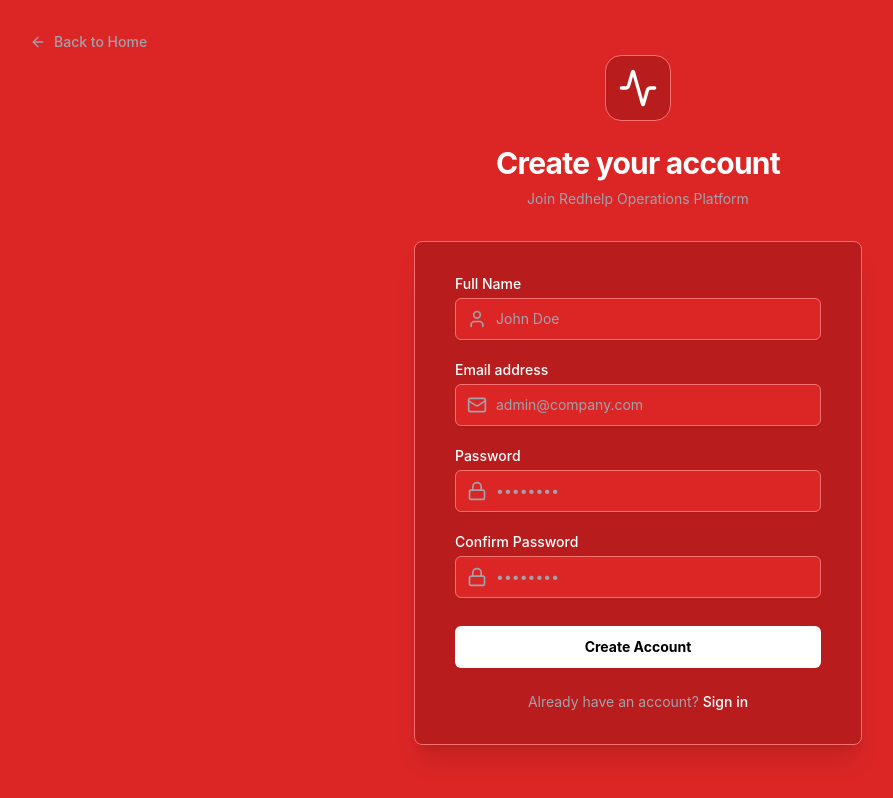
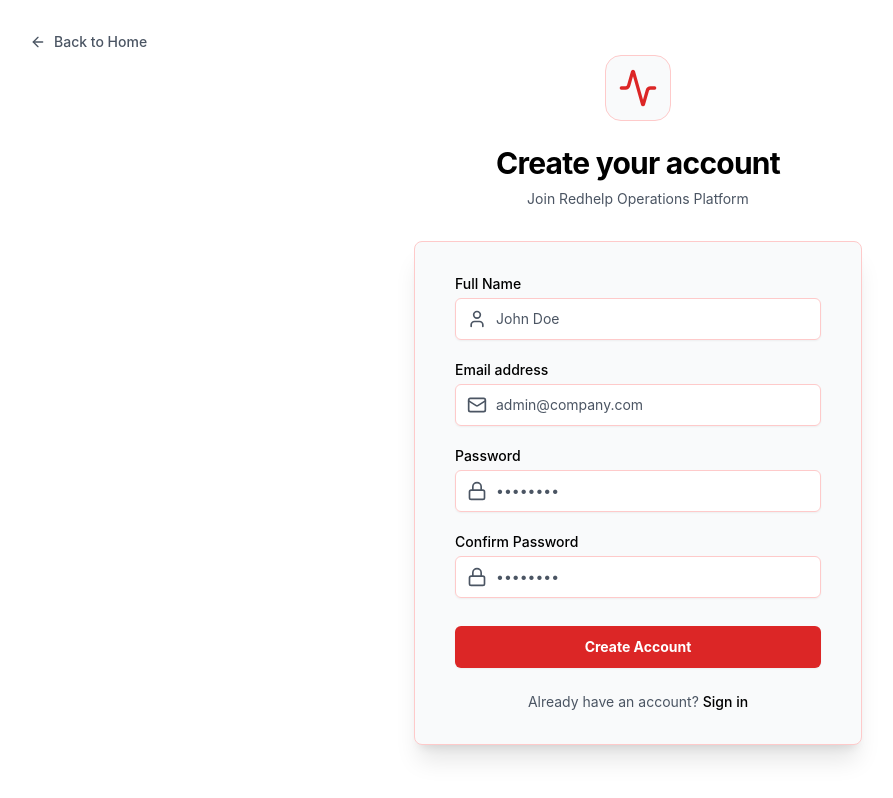
Before and after one commit to betel1221/Redcloud, a React (Vite) app: page /signup in a window 1280 px wide. Shown: the whole page, without its empty margins (2-895 px from the left). Built offline with nearby package versions, Linux system fonts and the light colour scheme.

Commit message:
Fix button styles for white/red theme

```diff
--- /dev/null
+++ b/invert_colors.cjs
@@ -0,0 +1,51 @@
+const fs = require('fs');
+const files = [
+  'd:/betel/vs/RedCloud/src/pages/Landing.tsx',
+  'd:/betel/vs/RedCloud/src/pages/Login.tsx',
+  'd:/betel/vs/RedCloud/src/pages/Signup.tsx',
+  'd:/betel/vs/RedCloud/tailwind.config.js'
+];
+
+files.forEach(f => {
+  let text = fs.readFileSync(f, 'utf8');
+
+  // 1. Text colors inversion
+  // Turn existing white text to black
+  text = text.replace(/text-white/g, 'text-black');
+
+  // Turn muted gray text to darker gray for readability on white
+  text = text.replace(/#A1A1AA/g, '#4B5563');
+
+  // 2. Buttons inversion
+  // The primary buttons were bg-white text-black. We want them to be Red background with White text.
+  text = text.replace(/bg-white text-black/g, 'bg-[#DC2626] text-white');
+
+  // Loaders inside buttons should also be white now
+  text = text.replace(/text-black/g, (match, offset, str) => {
+    // If it's the text-black we just inverted from text-white, keep it.
+    // Actually, just change the Loader2 text-black manually.
+    return match;
+  });
+  text = text.replace(/animate-spin text-black/g, 'animate-spin text-white');
+
+  // 3. Backgrounds inversion
+  text = text.replace(/#DC2626/g, '#FFFFFF'); // Main background -> White
+  text = text.replace(/#B91C1C/g, '#F9FAFB'); // Card background -> Light Gray
+
+  // 4. Borders and Hover states
+  text = text.replace(/#F87171/g, '#FECACA'); // Borders -> Very light red
+  text = text.replace(/#991B1B/g, '#FEE2E2'); // Hover states -> Light red
+
+  // 5. Adjust translucent whites (from the dark mode) to translucent reds (for light mode)
+  text = text.replace(/bg-white\//g, 'bg-[#DC2626]/');
+  text = text.replace(/border-white\//g, 'border-[#DC2626]/');
+
+  // 6. Fix specific logos/icons to be Red instead of Black so they pop
+  text = text.replace(/Activity className="w-8 h-8 text-black"/g, 'Activity className="w-8 h-8 text-[#DC2626]"');
+  text = text.replace(/Activity className="w-6 h-6 text-black"/g, 'Activity className="w-6 h-6 text-[#DC2626]"');
+  text = text.replace(/Activity className="w-10 h-10 text-black"/g, 'Activity className="w-10 h-10 text-[#DC2626]"');
+
+  fs.writeFileSync(f, text);
+});
+
+console.log('Switched to White Base / Red Accents successfully!');
--- a/src/pages/Login.tsx
+++ b/src/pages/Login.tsx
@@ -44,28 +44,28 @@
   };
 
   return (
-    <div className="min-h-screen bg-[#DC2626] flex flex-col justify-center py-12 sm:px-6 lg:px-8 relative overflow-hidden font-sans">
-      <Link to="/" className="absolute top-8 left-8 flex items-center text-[#A1A1AA] hover:text-white transition-colors group z-20 text-sm font-medium">
+    <div className="min-h-screen bg-[#FFFFFF] flex flex-col justify-center py-12 sm:px-6 lg:px-8 relative overflow-hidden font-sans">
+      <Link to="/" className="absolute top-8 left-8 flex items-center text-[#4B5563] hover:text-black transition-colors group z-20 text-sm font-medium">
         <ArrowLeft className="w-4 h-4 mr-2 group-hover:-translate-x-1 transition-transform" />
         Back to Home
       </Link>
 
       <div className="sm:mx-auto sm:w-full sm:max-w-md relative z-10 animate-fade-in">
         <div className="flex justify-center items-center mb-6">
-          <Link to="/" className="bg-[#B91C1C] p-3 rounded-2xl border border-[#F87171] hover:bg-[#991B1B] transition-colors cursor-pointer">
-            <Activity className="w-10 h-10 text-white" />
+          <Link to="/" className="bg-[#F9FAFB] p-3 rounded-2xl border border-[#FECACA] hover:bg-[#FEE2E2] transition-colors cursor-pointer">
+            <Activity className="w-10 h-10 text-[#DC2626]" />
           </Link>
         </div>
-        <h2 className="text-center text-3xl font-bold text-white tracking-tight">
+        <h2 className="text-center text-3xl font-bold text-black tracking-tight">
           Sign in to Redhelp
         </h2>
-        <p className="mt-2 text-center text-sm text-[#A1A1AA]">
+        <p className="mt-2 text-center text-sm text-[#4B5563]">
           Welcome back to the Operations Platform
         </p>
       </div>
 
       <div className="mt-8 sm:mx-auto sm:w-full sm:max-w-md relative z-10 animate-slide-up">
-        <div className="bg-[#B91C1C] py-8 px-4 sm:px-10 border border-[#F87171] rounded-lg shadow-xl">
+        <div className="bg-[#F9FAFB] py-8 px-4 sm:px-10 border border-[#FECACA] rounded-lg shadow-xl">
           <form className="space-y-5" onSubmit={handleSubmit} noValidate>
 
             {errors.submit && (
@@ -75,12 +75,12 @@
             )}
 
             <div>
-              <label htmlFor="email" className="block text-sm font-medium text-white">
+              <label htmlFor="email" className="block text-sm font-medium text-black">
                 Email address
               </label>
               <div className="mt-1 relative rounded-md shadow-sm">
                 <div className="absolute inset-y-0 left-0 pl-3 flex items-center pointer-events-none">
-                  <Mail className="h-5 w-5 text-[#A1A1AA]" />
+                  <Mail className="h-5 w-5 text-[#4B5563]" />
                 </div>
                 <input
                   id="email"
@@ -89,7 +89,7 @@
                   autoComplete="email"
                   value={email}
                   onChange={(e) => { setEmail(e.target.value); if (errors.email) setErrors({...errors, email: ''}); }}
-                  className={`block w-full pl-10 bg-[#DC2626] border ${errors.email ? 'border-red-500 focus:ring-red-500' : 'border-[#F87171] focus:ring-white'} rounded-md py-2.5 text-white placeholder-[#A1A1AA] focus:outline-none focus:ring-1 focus:border-transparent transition-all sm:text-sm`}
+                  className={`block w-full pl-10 bg-[#FFFFFF] border ${errors.email ? 'border-red-500 focus:ring-red-500' : 'border-[#FECACA] focus:ring-white'} rounded-md py-2.5 text-black placeholder-[#4B5563] focus:outline-none focus:ring-1 focus:border-transparent transition-all sm:text-sm`}
                   placeholder="admin@company.com"
                 />
               </div>
@@ -97,12 +97,12 @@
             </div>
 
             <div>
-              <label htmlFor="password" className="block text-sm font-medium text-white">
+              <label htmlFor="password" className="block text-sm font-medium text-black">
                 Password
               </label>
               <div className="mt-1 relative rounded-md shadow-sm">
                 <div className="absolute inset-y-0 left-0 pl-3 flex items-center pointer-events-none">
-                  <Lock className="h-5 w-5 text-[#A1A1AA]" />
+                  <Lock className="h-5 w-5 text-[#4B5563]" />
                 </div>
                 <input
                   id="password"
@@ -111,7 +111,7 @@
                   autoComplete="current-password"
                   value={password}
                   onChange={(e) => { setPassword(e.target.value); if (errors.password) setErrors({...errors, password: ''}); }}
-                  className={`block w-full pl-10 bg-[#DC2626] border ${errors.password ? 'border-red-500 focus:ring-red-500' : 'border-[#F87171] focus:ring-white'} rounded-md py-2.5 text-white placeholder-[#A1A1AA] focus:outline-none focus:ring-1 focus:border-transparent transition-all sm:text-sm`}
+                  className={`block w-full pl-10 bg-[#FFFFFF] border ${errors.password ? 'border-red-500 focus:ring-red-500' : 'border-[#FECACA] focus:ring-white'} rounded-md py-2.5 text-black placeholder-[#4B5563] focus:outline-none focus:ring-1 focus:border-transparent transition-all sm:text-sm`}
                   placeholder="••••••••"
                 />
               </div>
@@ -124,15 +124,15 @@
                   id="remember-me"
                   name="remember-me"
                   type="checkbox"
-                  className="h-4 w-4 bg-[#DC2626] border-[#F87171] rounded text-white focus:ring-white focus:ring-offset-[#DC2626] accent-white"
+                  className="h-4 w-4 bg-[#FFFFFF] border-[#FECACA] rounded text-black focus:ring-white focus:ring-offset-[#FFFFFF] accent-white"
                 />
-                <label htmlFor="remember-me" className="ml-2 block text-sm text-[#A1A1AA]">
+                <label htmlFor="remember-me" className="ml-2 block text-sm text-[#4B5563]">
                   Remember me
                 </label>
               </div>
 
               <div className="text-sm">
-                <a href="#" className="font-medium text-white hover:underline transition-colors">
+                <a href="#" className="font-medium text-black hover:underline transition-colors">
                   Forgot your password?
                 </a>
               </div>
@@ -142,10 +142,10 @@
               <button
                 type="submit"
                 disabled={isLoading}
-                className="w-full flex justify-center items-center py-2.5 px-4 border border-transparent rounded-md shadow-sm text-sm font-bold text-black bg-white hover:bg-gray-200 focus:outline-none focus:ring-2 focus:ring-offset-2 focus:ring-white focus:ring-offset-[#DC2626] transition-all disabled:opacity-50 disabled:cursor-not-allowed"
+                className="w-full flex justify-center items-center py-2.5 px-4 border border-transparent rounded-md shadow-sm text-sm font-bold text-white bg-[#DC2626] hover:bg-[#B91C1C] focus:outline-none focus:ring-2 focus:ring-offset-2 focus:ring-[#DC2626] focus:ring-offset-[#FFFFFF] transition-all disabled:opacity-50 disabled:cursor-not-allowed"
               >
                 {isLoading ? (
-                  <Loader2 className="w-5 h-5 animate-spin text-black" />
+                  <Loader2 className="w-5 h-5 animate-spin text-white" />
                 ) : (
                   'Sign In'
                 )}
@@ -154,8 +154,8 @@
           </form>
 
           <div className="mt-6 text-center text-sm">
-            <span className="text-[#A1A1AA]">Don't have an account? </span>
-            <Link to="/signup" className="font-medium text-white hover:underline transition-colors">
+            <span className="text-[#4B5563]">Don't have an account? </span>
+            <Link to="/signup" className="font-medium text-black hover:underline transition-colors">
               Sign up
             </Link>
           </div>
--- a/src/pages/Signup.tsx
+++ b/src/pages/Signup.tsx
@@ -54,28 +54,28 @@
   };
 
   return (
-    <div className="min-h-screen bg-[#DC2626] flex flex-col justify-center py-12 sm:px-6 lg:px-8 relative overflow-hidden font-sans">
-      <Link to="/" className="absolute top-8 left-8 flex items-center text-[#A1A1AA] hover:text-white transition-colors group z-20 text-sm font-medium">
+    <div className="min-h-screen bg-[#FFFFFF] flex flex-col justify-center py-12 sm:px-6 lg:px-8 relative overflow-hidden font-sans">
+      <Link to="/" className="absolute top-8 left-8 flex items-center text-[#4B5563] hover:text-black transition-colors group z-20 text-sm font-medium">
         <ArrowLeft className="w-4 h-4 mr-2 group-hover:-translate-x-1 transition-transform" />
         Back to Home
       </Link>
 
       <div className="sm:mx-auto sm:w-full sm:max-w-md relative z-10 animate-fade-in">
         <div className="flex justify-center items-center mb-6">
-          <Link to="/" className="bg-[#B91C1C] p-3 rounded-2xl border border-[#F87171] hover:bg-[#991B1B] transition-colors cursor-pointer">
-            <Activity className="w-10 h-10 text-white" />
+          <Link to="/" className="bg-[#F9FAFB] p-3 rounded-2xl border border-[#FECACA] hover:bg-[#FEE2E2] transition-colors cursor-pointer">
+            <Activity className="w-10 h-10 text-[#DC2626]" />
           </Link>
         </div>
-        <h2 className="text-center text-3xl font-bold text-white tracking-tight">
+        <h2 className="text-center text-3xl font-bold text-black tracking-tight">
           Create your account
         </h2>
-        <p className="mt-2 text-center text-sm text-[#A1A1AA]">
+        <p className="mt-2 text-center text-sm text-[#4B5563]">
           Join Redhelp Operations Platform
         </p>
       </div>
 
       <div className="mt-8 sm:mx-auto sm:w-full sm:max-w-md relative z-10 animate-slide-up">
-        <div className="bg-[#B91C1C] py-8 px-4 sm:px-10 border border-[#F87171] rounded-lg shadow-xl">
+        <div className="bg-[#F9FAFB] py-8 px-4 sm:px-10 border border-[#FECACA] rounded-lg shadow-xl">
           <form className="space-y-5" onSubmit={handleSubmit} noValidate>
 
             {errors.submit && (
@@ -85,10 +85,10 @@
             )}
 
             <div>
-              <label htmlFor="name" className="block text-sm font-medium text-white">Full Name</label>
+              <label htmlFor="name" className="block text-sm font-medium text-black">Full Name</label>
               <div className="mt-1 relative rounded-md shadow-sm">
                 <div className="absolute inset-y-0 left-0 pl-3 flex items-center pointer-events-none">
-                  <User className="h-5 w-5 text-[#A1A1AA]" />
+                  <User className="h-5 w-5 text-[#4B5563]" />
                 </div>
                 <input
                   id="name"
@@ -97,7 +97,7 @@
                   autoComplete="name"
                   value={name}
                   onChange={(e) => { setName(e.target.value); if (errors.name) setErrors({...errors, name: ''}); }}
-                  className={`block w-full pl-10 bg-[#DC2626] border ${errors.name ? 'border-red-500 focus:ring-red-500' : 'border-[#F87171] focus:ring-white'} rounded-md py-2.5 text-white placeholder-[#A1A1AA] focus:outline-none focus:ring-1 focus:border-transparent transition-all sm:text-sm`}
+                  className={`block w-full pl-10 bg-[#FFFFFF] border ${errors.name ? 'border-red-500 focus:ring-red-500' : 'border-[#FECACA] focus:ring-white'} rounded-md py-2.5 text-black placeholder-[#4B5563] focus:outline-none focus:ring-1 focus:border-transparent transition-all sm:text-sm`}
                   placeholder="John Doe"
                 />
               </div>
@@ -105,10 +105,10 @@
             </div>
 
             <div>
-              <label htmlFor="email" className="block text-sm font-medium text-white">Email address</label>
+              <label htmlFor="email" className="block text-sm font-medium text-black">Email address</label>
               <div className="mt-1 relative rounded-md shadow-sm">
                 <div className="absolute inset-y-0 left-0 pl-3 flex items-center pointer-events-none">
-                  <Mail className="h-5 w-5 text-[#A1A1AA]" />
+                  <Mail className="h-5 w-5 text-[#4B5563]" />
                 </div>
                 <input
                   id="email"
@@ -117,7 +117,7 @@
                   autoComplete="email"
                   value={email}
                   onChange={(e) => { setEmail(e.target.value); if (errors.email) setErrors({...errors, email: ''}); }}
-                  className={`block w-full pl-10 bg-[#DC2626] border ${errors.email ? 'border-red-500 focus:ring-red-500' : 'border-[#F87171] focus:ring-white'} rounded-md py-2.5 text-white placeholder-[#A1A1AA] focus:outline-none focus:ring-1 focus:border-transparent transition-all sm:text-sm`}
+                  className={`block w-full pl-10 bg-[#FFFFFF] border ${errors.email ? 'border-red-500 focus:ring-red-500' : 'border-[#FECACA] focus:ring-white'} rounded-md py-2.5 text-black placeholder-[#4B5563] focus:outline-none focus:ring-1 focus:border-transparent transition-all sm:text-sm`}
                   placeholder="admin@company.com"
                 />
               </div>
@@ -125,10 +125,10 @@
             </div>
 
             <div>
-              <label htmlFor="password" className="block text-sm font-medium text-white">Password</label>
+              <label htmlFor="password" className="block text-sm font-medium text-black">Password</label>
               <div className="mt-1 relative rounded-md shadow-sm">
                 <div className="absolute inset-y-0 left-0 pl-3 flex items-center pointer-events-none">
-                  <Lock className="h-5 w-5 text-[#A1A1AA]" />
+                  <Lock className="h-5 w-5 text-[#4B5563]" />
                 </div>
                 <input
                   id="password"
@@ -137,7 +137,7 @@
                   autoComplete="new-password"
                   value={password}
                   onChange={(e) => { setPassword(e.target.value); if (errors.password) setErrors({...errors, password: ''}); }}
-                  className={`block w-full pl-10 bg-[#DC2626] border ${errors.password ? 'border-red-500 focus:ring-red-500' : 'border-[#F87171] focus:ring-white'} rounded-md py-2.5 text-white placeholder-[#A1A1AA] focus:outline-none focus:ring-1 focus:border-transparent transition-all sm:text-sm`}
+                  className={`block w-full pl-10 bg-[#FFFFFF] border ${errors.password ? 'border-red-500 focus:ring-red-500' : 'border-[#FECACA] focus:ring-white'} rounded-md py-2.5 text-black placeholder-[#4B5563] focus:outline-none focus:ring-1 focus:border-transparent transition-all sm:text-sm`}
                   placeholder="••••••••"
                 />
               </div>
@@ -145,10 +145,10 @@
             </div>
 
             <div>
-              <label htmlFor="confirmPassword" className="block text-sm font-medium text-white">Confirm Password</label>
+              <label htmlFor="confirmPassword" className="block text-sm font-medium text-black">Confirm Password</label>
               <div className="mt-1 relative rounded-md shadow-sm">
                 <div className="absolute inset-y-0 left-0 pl-3 flex items-center pointer-events-none">
-                  <Lock className="h-5 w-5 text-[#A1A1AA]" />
+                  <Lock className="h-5 w-5 text-[#4B5563]" />
                 </div>
                 <input
                   id="confirmPassword"
@@ -157,7 +157,7 @@
                   autoComplete="new-password"
                   value={confirmPassword}
                   onChange={(e) => { setConfirmPassword(e.target.value); if (errors.confirmPassword) setErrors({...errors, confirmPassword: ''}); }}
-                  className={`block w-full pl-10 bg-[#DC2626] border ${errors.confirmPassword ? 'border-red-500 focus:ring-red-500' : 'border-[#F87171] focus:ring-white'} rounded-md py-2.5 text-white placeholder-[#A1A1AA] focus:outline-none focus:ring-1 focus:border-transparent transition-all sm:text-sm`}
+                  className={`block w-full pl-10 bg-[#FFFFFF] border ${errors.confirmPassword ? 'border-red-500 focus:ring-red-500' : 'border-[#FECACA] focus:ring-white'} rounded-md py-2.5 text-black placeholder-[#4B5563] focus:outline-none focus:ring-1 focus:border-transparent transition-all sm:text-sm`}
                   placeholder="••••••••"
                 />
               </div>
@@ -168,10 +168,10 @@
               <button
                 type="submit"
                 disabled={isLoading}
-                className="w-full flex justify-center items-center py-2.5 px-4 border border-transparent rounded-md shadow-sm text-sm font-bold text-black bg-white hover:bg-gray-200 focus:outline-none focus:ring-2 focus:ring-offset-2 focus:ring-white focus:ring-offset-[#DC2626] transition-all disabled:opacity-50 disabled:cursor-not-allowed"
+                className="w-full flex justify-center items-center py-2.5 px-4 border border-transparent rounded-md shadow-sm text-sm font-bold text-white bg-[#DC2626] hover:bg-[#B91C1C] focus:outline-none focus:ring-2 focus:ring-offset-2 focus:ring-[#DC2626] focus:ring-offset-[#FFFFFF] transition-all disabled:opacity-50 disabled:cursor-not-allowed"
               >
                 {isLoading ? (
-                  <Loader2 className="w-5 h-5 animate-spin text-black" />
+                  <Loader2 className="w-5 h-5 animate-spin text-white" />
                 ) : (
                   'Create Account'
                 )}
@@ -180,8 +180,8 @@
           </form>
 
           <div className="mt-6 text-center text-sm">
-            <span className="text-[#A1A1AA]">Already have an account? </span>
-            <Link to="/login" className="font-medium text-white hover:underline transition-colors">
+            <span className="text-[#4B5563]">Already have an account? </span>
+            <Link to="/login" className="font-medium text-black hover:underline transition-colors">
               Sign in
             </Link>
           </div>
--- a/tailwind.config.js
+++ b/tailwind.config.js
@@ -8,16 +8,16 @@
   theme: {
     extend: {
       colors: {
-        background: '#DC2626', // Pitch black
-        surface: '#B91C1C', // Darkest gray for cards
-        surfaceHover: '#991B1B',
+        background: '#FFFFFF', // Pitch black
+        surface: '#F9FAFB', // Darkest gray for cards
+        surfaceHover: '#FEE2E2',
         primary: '#FFFFFF', // Pure white accent
         success: '#34D399', // Muted green
         warning: '#FBBF24', // Muted amber
-        danger: '#F87171', // Muted red
+        danger: '#FECACA', // Muted red
         textPrimary: '#FFFFFF',
         textSecondary: '#A3A3A3',
-        border: '#F87171',
+        border: '#FECACA',
       },
       fontFamily: {
         sans: ['Inter', 'sans-serif'],
```
Also changed, not shown: src/pages/Landing.tsx (+24 -24 lines).
